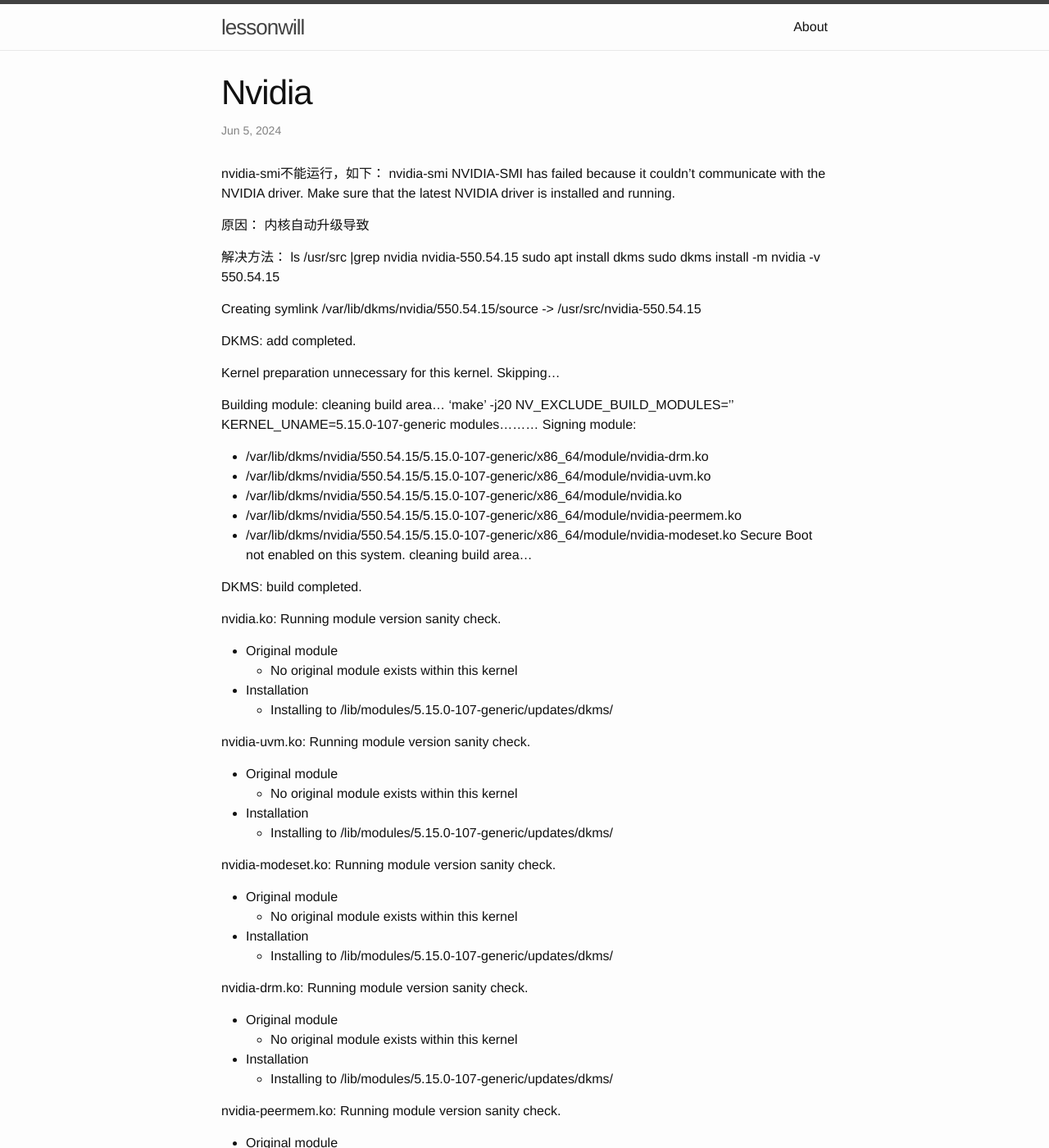
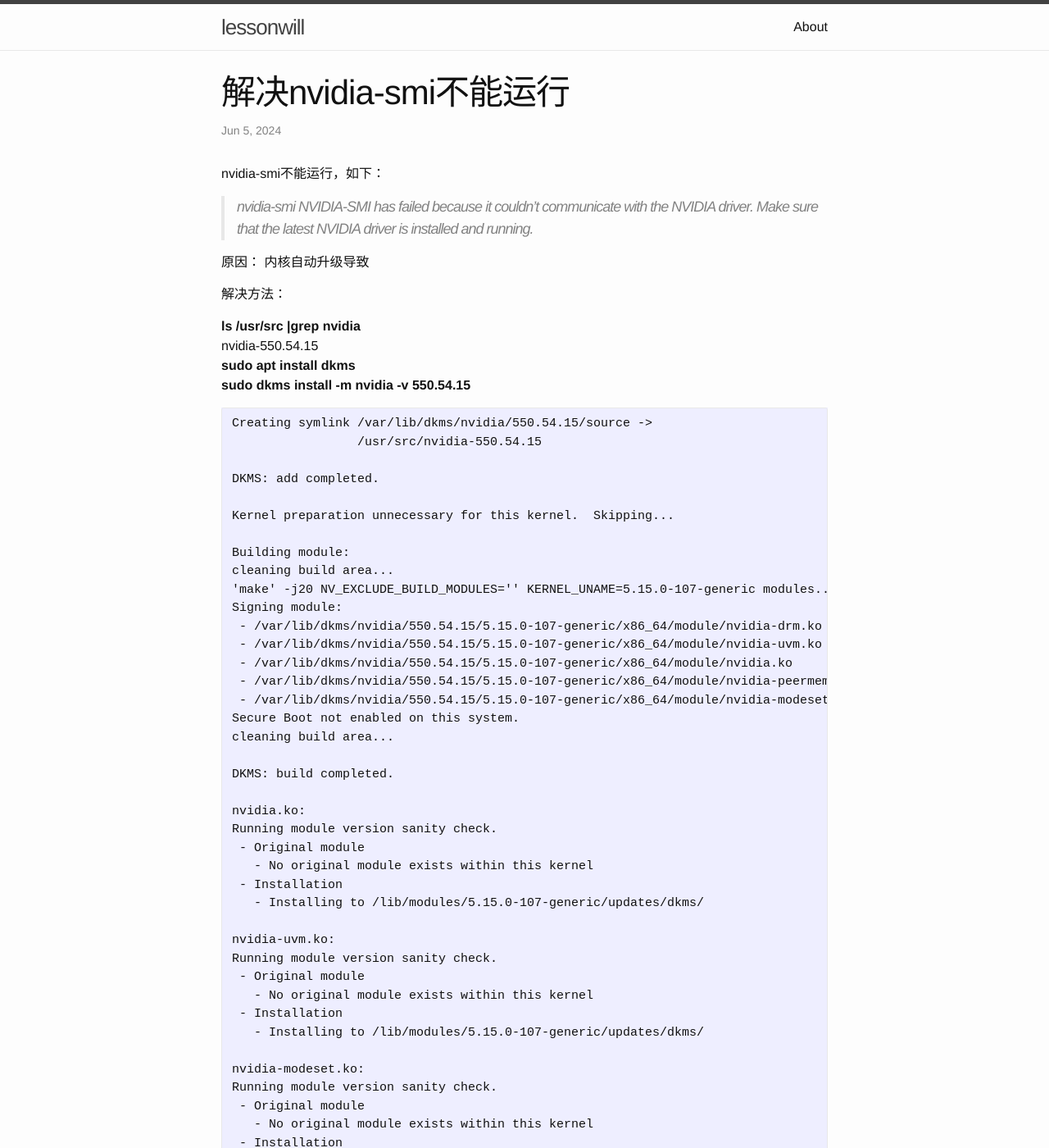
Before and after one commit to lessonwill/lessonwill.github.io, a Jekyll site: the page built from _posts/2024-06-05-nvidia.md, in a window 1280 px wide and 1400 px high. Shown: the whole window at 82% size. Built offline with Jekyll 4.4.1, drawn with Linux system fonts in a browser that asks for light colours; our own code applies the rules of GitHub Pages for plain Markdown files; some of the changed text lies outside the part shown.

Commit message:
Update 2024-06-05-nvidia.md

````diff
--- a/_posts/2024-06-05-nvidia.md
+++ b/_posts/2024-06-05-nvidia.md
@@ -1,16 +1,20 @@
+---
+title: 解决nvidia-smi不能运行
+---
 nvidia-smi不能运行，如下：
-nvidia-smi
+>nvidia-smi
 NVIDIA-SMI has failed because it couldn't communicate with the NVIDIA driver. Make sure that the latest NVIDIA driver is installed and running.
 
 原因：
 内核自动升级导致
 
 解决方法：
-ls /usr/src |grep nvidia
+
+**ls /usr/src |grep nvidia**
 nvidia-550.54.15
-sudo apt install dkms
-sudo dkms install -m nvidia -v 550.54.15
-
+**sudo apt install dkms**
+**sudo dkms install -m nvidia -v 550.54.15**
+```
 Creating symlink /var/lib/dkms/nvidia/550.54.15/source ->
                  /usr/src/nvidia-550.54.15
 
@@ -93,6 +97,6 @@ Wed Jun  5 13:58:10 2024
 |=========================================================================================|
 |  No running processes found                                                             |
 +-----------------------------------------------------------------------------------------+
-
+```
 参考：
 https://blog.csdn.net/u013685264/article/details/121903540
````
